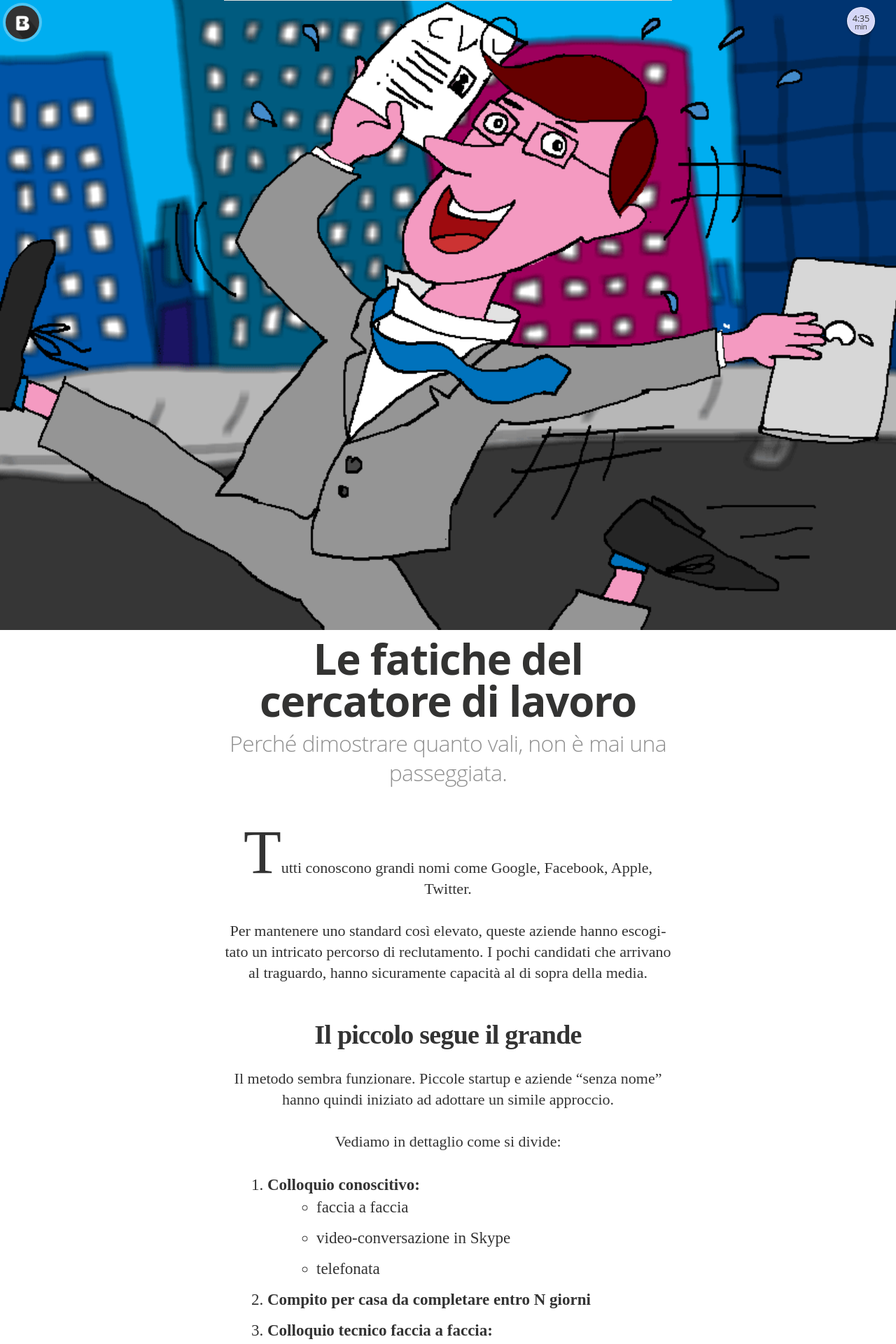
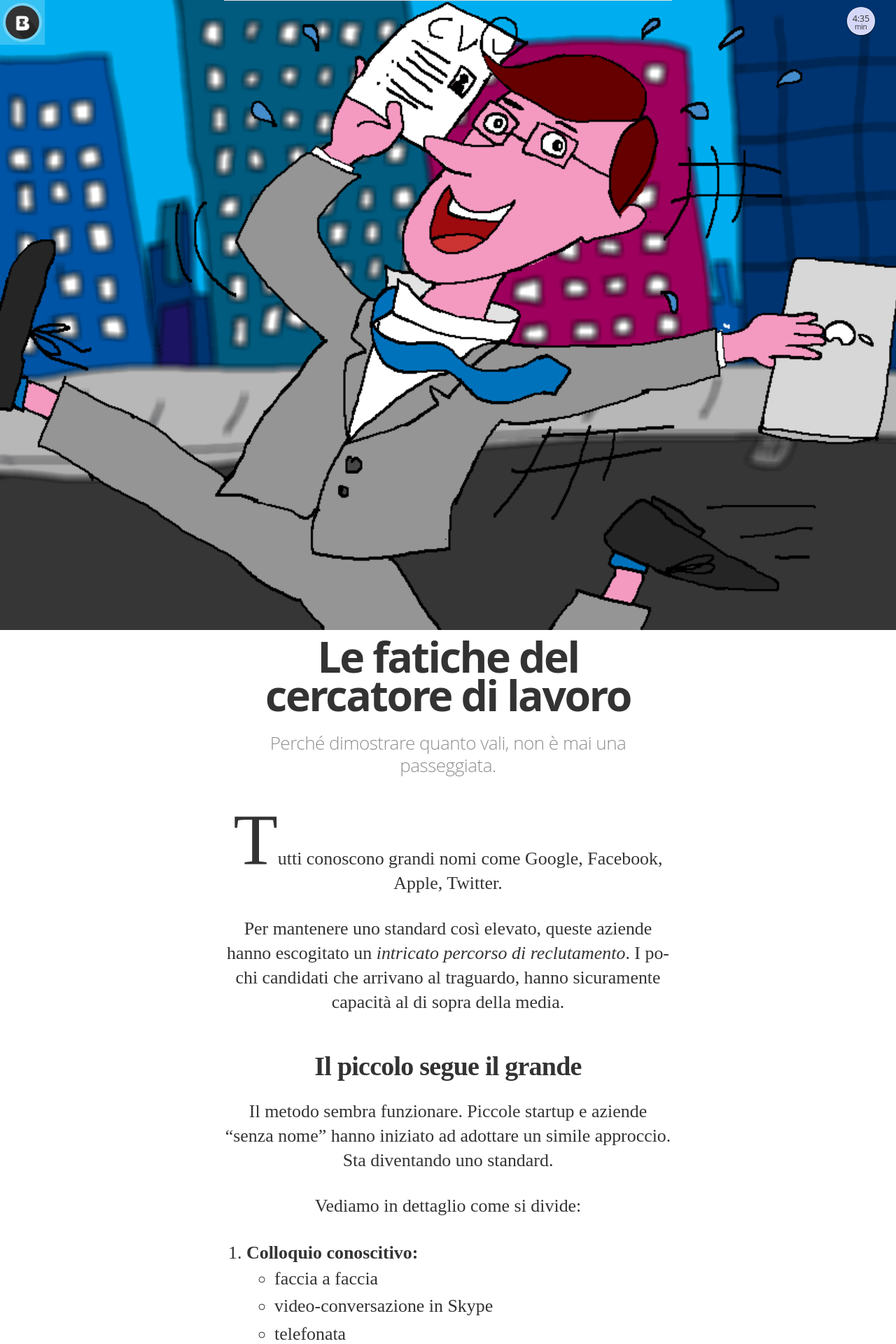
Before and after one commit to borgateo/blog, a Jekyll site: the page built from _posts/2014-11-15-le-fatiche-del-cercatore-di-lavoro.markdown, in a window 1280 px wide. Shown: the top 1920 px of the page at 70% size. Built offline with Jekyll 4.4.1, drawn with Linux system fonts in a browser that asks for light colours; some web fonts are replaced; Markdown is read by kramdown in place of the engine named in the settings; a script that is not in the unit is left out; some of the changed text lies outside the part shown.

Commit message:
css improvements, add animation and hover effect

```diff
--- a/_posts/2014-11-15-le-fatiche-del-cercatore-di-lavoro.markdown
+++ b/_posts/2014-11-15-le-fatiche-del-cercatore-di-lavoro.markdown
@@ -12,11 +12,11 @@
 
 Tutti conoscono grandi nomi come Google, Facebook, Apple, Twitter.
 
-Per mantenere uno standard così elevato, queste aziende hanno escogitato un intricato percorso di reclutamento. I pochi candidati che arrivano al traguardo, hanno sicuramente capacità al di sopra della media.
+Per mantenere uno standard così elevato, queste aziende hanno escogitato un _intricato percorso di reclutamento_. I pochi candidati che arrivano al traguardo, hanno sicuramente capacità al di sopra della media.
 
 #### Il piccolo segue il grande
 
-Il metodo sembra funzionare. Piccole startup e aziende “senza nome” hanno quindi iniziato ad adottare un simile approccio.
+Il metodo sembra funzionare. Piccole startup e aziende “senza nome” hanno iniziato ad adottare un simile approccio. Sta diventando uno standard.
 
 Vediamo in dettaglio come si divide:
 
--- a/_posts/2014-12-23-il-tao-del-programmatore.markdown
+++ b/_posts/2014-12-23-il-tao-del-programmatore.markdown
@@ -1,7 +1,7 @@
 ---
 layout:     post
 title:      "Il tao del programmatore"
-subtitle:   "Qualche semplice regola da tenere a mente per vivere meglio dentro e fuori l'ufficio."
+subtitle:   "Qualche semplice regola da tenere a mente, per vivere meglio dentro e fuori l'ufficio."
 date:       2014-12-23 22:34:11
 categories: vita
 tags: suggerimenti
--- a/assets/css/main.css
+++ b/assets/css/main.css
@@ -187,6 +187,8 @@
   color: #333;
   text-decoration: none;
   background-color: rgba(90, 207, 245, 0.4); }
+  a:active, a:hover {
+    background-color: rgba(90, 207, 245, 0.6); }
 
 .logo-readium {
   position: fixed;
@@ -260,18 +262,28 @@
     outline: 0;
     line-height: 1;
     word-break: break-word;
-    color: #333; }
+    color: #333;
+    -webkit-animation: fade-in-down 0.6s;
+    animation: fade-in-down 0.6s;
+    -webkit-animation-delay: 0.2s;
+    animation-delay: 0.2s; }
   .blog-header .blog-description {
     margin: 0 0 20px;
-    padding: 0 32px;
-    font-size: 18px;
-    line-height: 1.5;
+    padding: 0.35em 32px;
+    font-size: 20px;
+    line-height: 1.3;
     color: #666;
     text-align: center;
-    font-weight: 400; }
+    font-weight: 400;
+    -webkit-animation: fade-in-down 0.6s;
+    animation: fade-in-down 0.6s;
+    -webkit-animation-delay: 0.2s;
+    animation-delay: 0.2s; }
   .blog-header .custom-links {
     margin: 0 0 50px;
     text-align: center; }
+    .blog-header .custom-links a {
+      padding: 0.08em 0.45em; }
 
 .content {
   width: 100%;
@@ -300,14 +312,14 @@
       margin: 0;
       text-align: center;
       margin: 0.5em 0 0.5em 0;
-      color: #333332; }
+      color: #333; }
     .content article .post-subtitle {
       letter-spacing: -0.02em;
       font-weight: 300;
       font-style: normal;
       line-height: 1.2;
       font-size: 1.2rem;
-      color: #666665;
+      color: #666;
       margin: 5px 0 10px 0; }
     .content article .post-excerpt {
       position: relative;
@@ -542,9 +554,13 @@
   white-space: nowrap;
   text-overflow: ellipsis; }
 .post .post-content {
+  font-size: 1rem;
   width: 100%;
   font-family: Linux Libertine;
   color: #333; }
+  @media only screen and (max-width: 800px) {
+    .post .post-content {
+      font-size: 0.8rem; } }
   .post .post-content h1, .post .post-content h2 {
     font-family: Open Sans, MundoSans, "Helvetica Neue", Arial, Helvetica, sans-serif;
     text-shadow: 2px 2px 0 #FFF; }
@@ -560,12 +576,12 @@
   .post .post-content h3 {
     color: rgba(0, 0, 0, 0.44);
     text-shadow: 1px 1px 0 #FFF;
-    font-size: 32px;
+    font-size: 1.63em;
     font-style: normal;
     font-weight: 300;
     text-align: center;
-    padding-top: 0.2em;
-    padding-bottom: 1.2em; }
+    line-height: 1.25;
+    padding-bottom: 1em; }
   .post .post-content h4 {
     padding-top: 0.5em;
     padding-bottom: 0.2em;
@@ -580,24 +596,19 @@
     font-family: Linux Libertine;
     text-align: center; }
   .post .post-content h2, .post .post-content h1 {
-    font-size: 60px;
+    font-size: 3.8em;
     font-style: normal;
     font-weight: 700;
     letter-spacing: -0.04em;
-    line-height: 1;
-    margin-bottom: 8px;
-    letter-spacing: -0.02em;
-    font-weight: 700;
-    font-style: normal;
-    font-size: 60px;
-    line-height: 1;
-    margin-bottom: 4px;
+    line-height: 0.9;
+    margin-bottom: 0.4em;
     text-align: center; }
   .post .post-content p {
     font-weight: 400;
     font-style: normal;
-    font-size: 22px;
-    line-height: 30px;
+    /* font-size: 22px; */
+    font-size: 1.62em;
+    line-height: 1.35em;
     margin: 0;
     padding-bottom: 30px;
     color: #333;
@@ -641,20 +652,16 @@
       margin-left: -26px;
       padding-bottom: 3px; }
   .post .post-content > ul, .post .post-content > ol {
-    margin: 0;
-    padding: 10px 0 0 0;
+    padding: 0;
     margin: 0 auto;
-    padding: 0 0 10px;
     text-align: left;
-    width: 90%; }
+    width: 90%;
+    font-weight: 400;
+    line-height: 1.35em;
+    font-size: 1.62em; }
     .post .post-content > ul li, .post .post-content > ol li {
       padding: 0;
-      font-weight: 400;
-      font-style: normal;
-      font-size: 23px;
-      line-height: 30px;
-      margin-left: 30px;
-      margin-bottom: 12px;
+      margin-bottom: 0.1em;
       padding-top: 2px; }
       .post .post-content > ul li p, .post .post-content > ol li p {
         padding: 0 0 1.618rem; }
@@ -761,23 +768,22 @@
     text-align: center;
     margin: 0 auto; }
     .bottom-closer .inner .blog-title {
+      color: #EFEFEF;
       margin: 0;
-      padding: 0 0 10px;
-      font-size: 50px;
+      font-size: 3.8em;
       text-align: center;
       font-weight: 700;
       letter-spacing: -2px;
       outline: 0;
-      line-height: 50px;
+      line-height: 1.5;
       word-break: break-word;
-      color: white;
       text-shadow: 0px 1px 16px rgba(0, 0, 0, 0.5), 0px 0px 1px rgba(0, 0, 0, 0.5); }
     .bottom-closer .inner .blog-description {
+      color: #EFEFEF;
       margin: 0 0 50px;
       padding: 0 32px;
-      font-size: 18px;
+      font-size: 22px;
       line-height: 1.5;
-      color: white;
       text-align: center;
       font-weight: 400;
       text-shadow: 0px 1px 16px rgba(0, 0, 0, 0.5), 0px 0px 1px rgba(0, 0, 0, 0.5); }
@@ -883,3 +889,26 @@
     color: #777; }
   .friends-link a {
     color: #555; }
+
+/**** Animations ****/
+@-webkit-keyframes fade-in-down {
+  0% {
+    opacity: 0;
+    -webkit-transform: translateY(-10px);
+    transform: translateY(-10px); }
+
+  100% {
+    opacity: 1;
+    -webkit-transform: translateY(0);
+    transform: translateY(0); } }
+
+@keyframes fade-in-down {
+  0% {
+    opacity: 0;
+    -webkit-transform: translateY(-10px);
+    transform: translateY(-10px); }
+
+  100% {
+    opacity: 1;
+    -webkit-transform: translateY(0);
+    transform: translateY(0); } }
--- a/index.html
+++ b/index.html
@@ -10,6 +10,8 @@
   <h2 class="blog-description">{{ site.description }}</h2>
   <div class="custom-links">
     <a href="/chi-sono">Chi sono</a>
+    &middot;
+    <a href="http://matteoborgato.com">Portfolio</a>
   </div>
 </header>
 
--- a/package.json
+++ b/package.json
@@ -6,7 +6,7 @@
   "scripts": {
     "test": "echo \"Error: no test specified\" && exit 1"
   },
-  "author": "Shane Osbourne",
+  "author": "Matteo Borgato",
   "license": "ISC",
   "devDependencies": {
     "gulp": "^3.8.8",
```
Also changed, not shown: other parts of _posts/2014-11-15-le-fatiche-del-cercatore-di-lavoro.markdown (+12 -3 lines), _assets/stylesheets/main.scss (+73 -35 lines), assets/article_images/2014-11-08-il-colloquio-di-lavoro/colloqui-thumb.jpg (deleted), assets/article_images/2014-11-08-il-colloquio-di-lavoro/colloqui.jpg (deleted), assets/article_images/2014-11-15-le-fatiche-del-cercatore-di-lavoro/marathon-thumb.jpg (deleted), assets/article_images/2014-11-15-le-fatiche-del-cercatore-di-lavoro/marathon.jpg (deleted), assets/images/logoMB.gif (deleted), assets/images/screenshot1.jpg (deleted), assets/images/screenshot2.jpg (deleted), assets/images/screenshot3.jpg (deleted), 6 other files.
